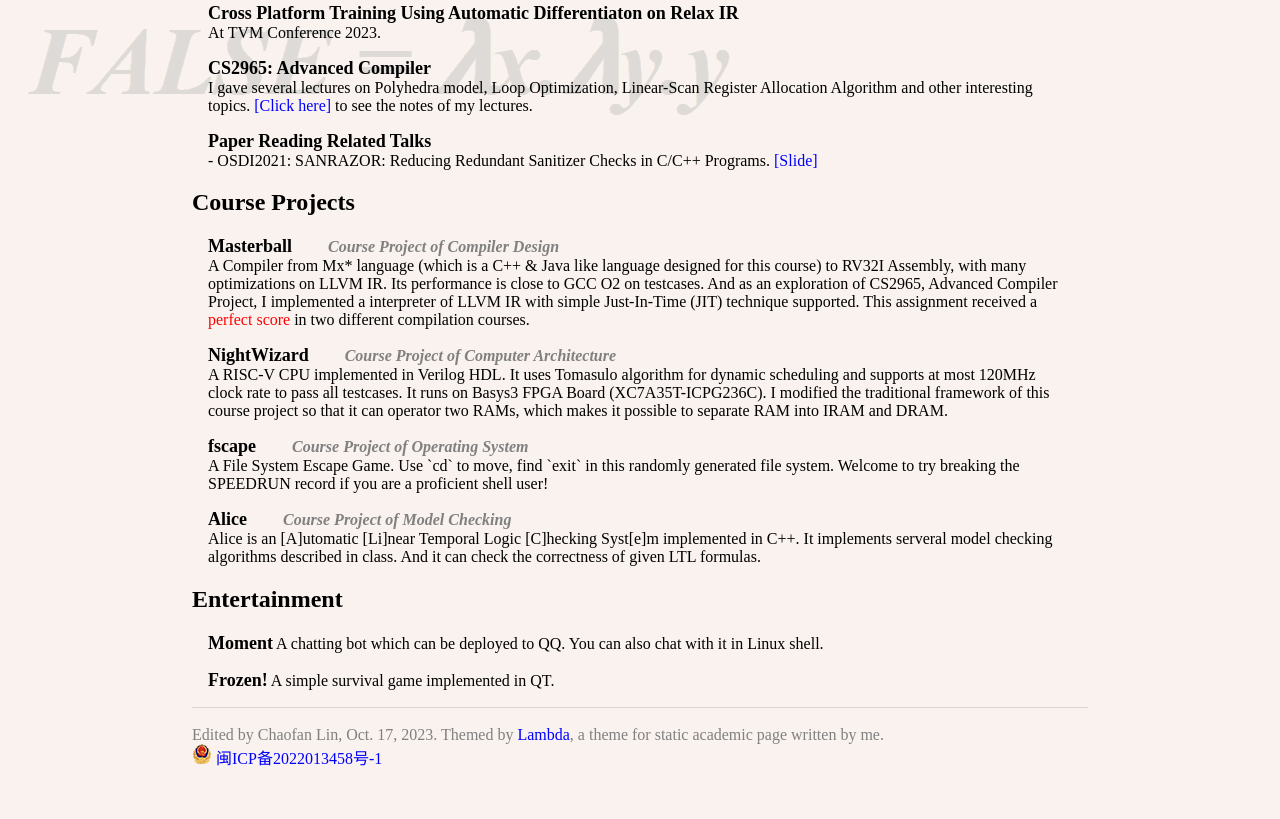
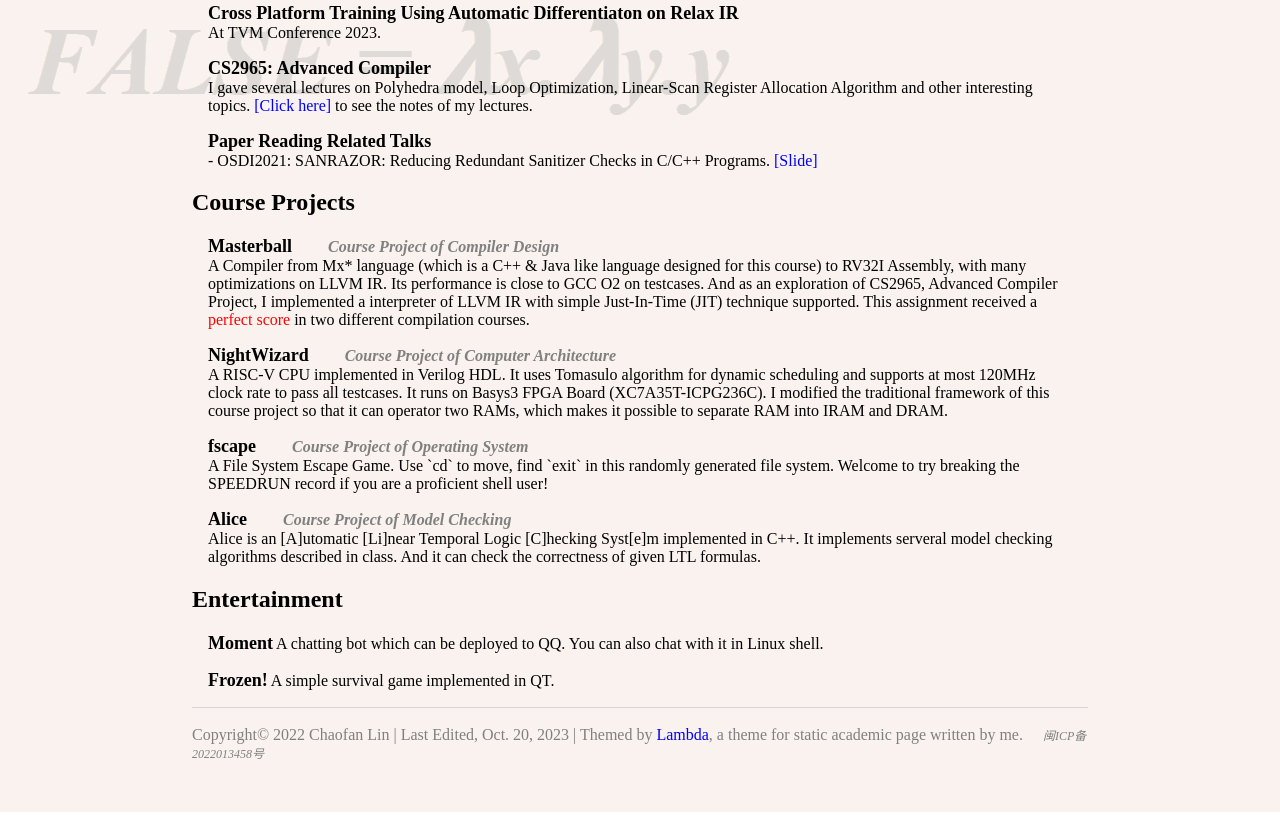
Before and after one commit to SiriusNEO/Lambda, a plain HTML site: page index.html in a window 1280 px wide. Shown: the part 701-1520 px from the top of the page. Drawn offline with Linux system fonts and the light colour scheme.

Commit message:
Update foot info

```diff
--- a/index.html
+++ b/index.html
@@ -176,12 +176,12 @@
     </div>
     <footer></footer>
     <br>
-    <span style="color: grey; margin-right: 1em;">Edited by Chaofan Lin, Oct. 17, 2023.
+    <span style="color: grey; margin-right: 1em;">
+        Copyright© 2022 Chaofan Lin |
+        Last Edited, Oct. 20, 2023 |
         Themed by <a href="https://github.com/SiriusNEO/Lambda">Lambda</a>, a theme for static academic page written by me.
     </span>
-    <br>
-    <img src="img/bei_an_icon.png" />
-    <span style="color: grey;"><a href="http://beian.miit.gov.cn/">闽ICP备2022013458号-1</a></span>
+    <a href="http://beian.miit.gov.cn/"><span style="color: grey; font-size: 12px"><i>闽ICP备2022013458号</i></span></a>
 </body>
 
 </html>
```
